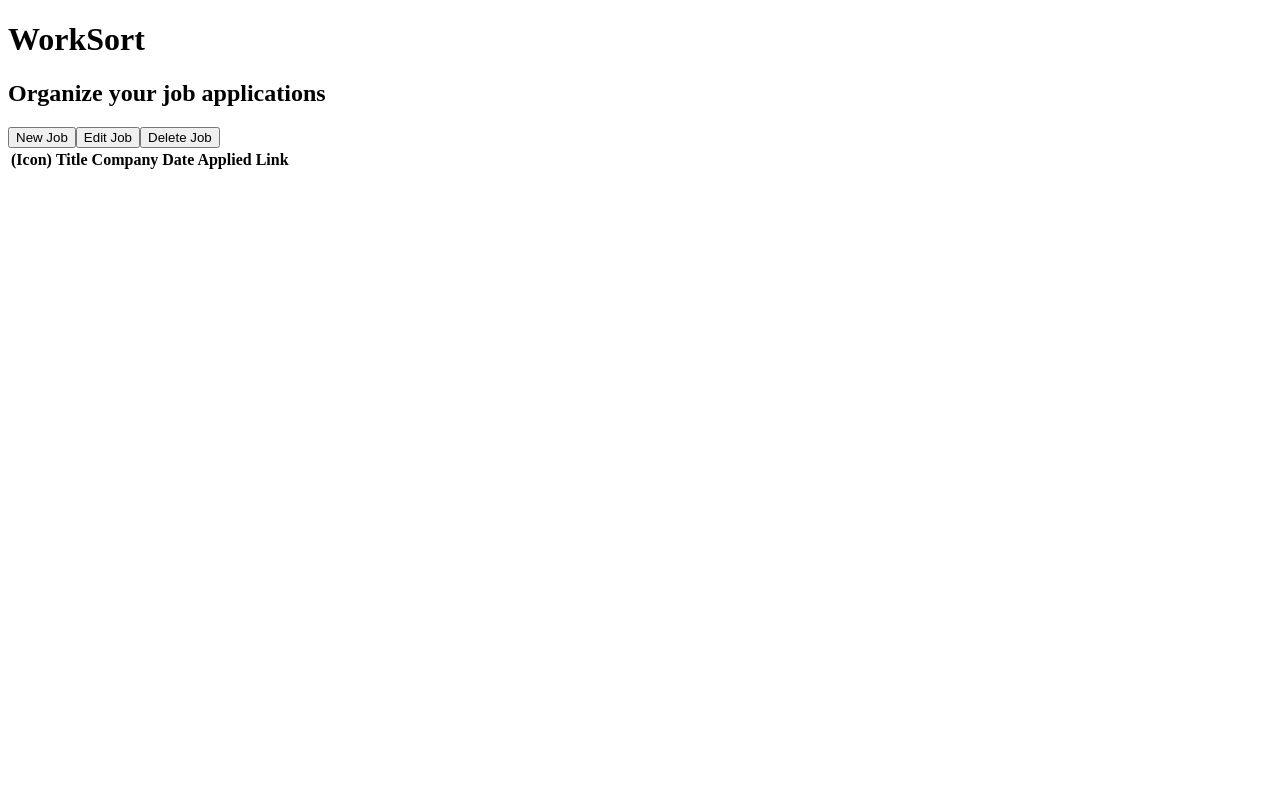
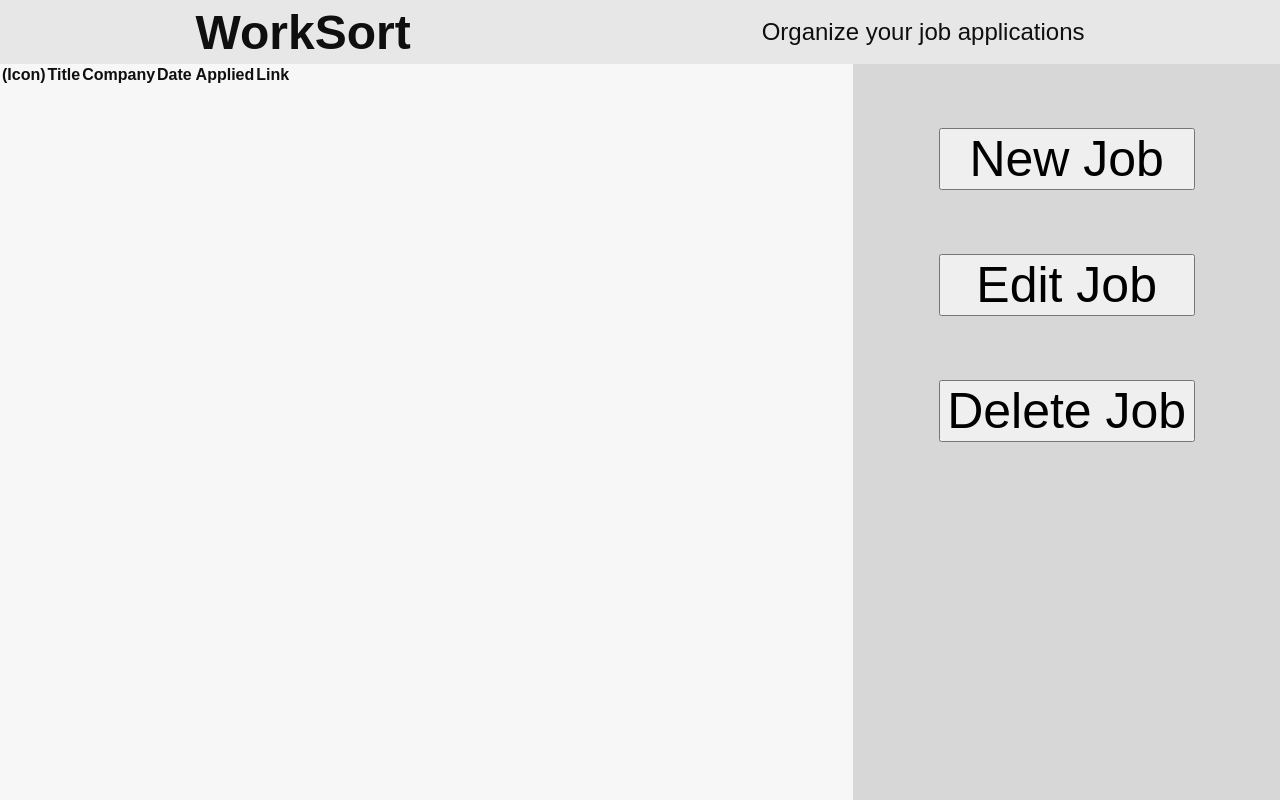
Before and after one commit to bd2720/worksort, a Vue app in the folder WorkSort/: page / in a window 1280 px wide. Built offline with nearby package versions, Linux system fonts and the light colour scheme.

Commit message:
begin style

```diff
--- a/WorkSort/src/App.vue
+++ b/WorkSort/src/App.vue
@@ -11,7 +11,7 @@
 const tempDate = ref("")
 const tempURL = ref("")
 // clear fields
-  function clearInputs(){
+function clearInputs() {
   tempTitle.value = ""
   tempCompany.value = ""
   tempDate.value = ""
@@ -29,18 +29,18 @@
 })
 
 const addingJobs = ref(false)
-  function startNewJob(){
+function startNewJob() {
   clearInputs()
   addingJobs.value = true
 }
 
 const editingJobs = ref(false)
-  function startEditJob(){
+function startEditJob() {
   editingJobs.value = true
 }
 
 const deletingJobs = ref(false)
-  function startDeleteJob(){
+function startDeleteJob() {
   deletingJobs.value = true
 }
 
@@ -50,7 +50,7 @@
 })
 
 // add filled-out job object to jobs
-  function finalizeNewJob(){
+function finalizeNewJob() {
   // add new job object
   jobs.value.push({
     id: nextID.value++,
@@ -63,7 +63,7 @@
   addingJobs.value = false
 }
 
-  function abortNewJob(){
+function abortNewJob() {
   addingJobs.value = false
 }
 
@@ -71,17 +71,17 @@
 const selectedJobID = ref(null)
 // reference to the selected job object
 const selectedJob = computed(() => {
-    if(!selectedJobID.value) return null
+  if (!selectedJobID.value) return null
   // sequentially search for job object in jobs array
-    for(const job of jobs.value){
-      if(job['id'] == selectedJobID.value){
+  for (const job of jobs.value) {
+    if (job['id'] == selectedJobID.value) {
       return job
     }
   }
   return null
 })
 // begin editing job information
-  function selectJob(jobID){
+function selectJob(jobID) {
   // save the selected job id
   selectedJobID.value = jobID
   // init. fields with specified job information
@@ -91,7 +91,7 @@
   tempURL.value = selectedJob.value['url']
 }
 
-  function editJob(){
+function editJob() {
   // save new information to the currently selected job
   selectedJob.value['title'] = tempTitle.value
   selectedJob.value['company'] = tempCompany.value
@@ -102,33 +102,33 @@
 }
 
 // when "Cancel" is pressed while editing a specific job
-  function deselectJob(){
+function deselectJob() {
   selectedJobID.value = null
 }
 
 // exit editing mode
-  function finalizeEditJob(){
+function finalizeEditJob() {
   editingJobs.value = false
 }
 
 // delete the job associated with the given jobID
-  function deleteJob(jobID){
+function deleteJob(jobID) {
   // remove job with matching ID
   jobs.value = jobs.value.filter((job) => job['id'] != jobID)
 }
 
 // exit deletingJobs mode
-  function finalizeDeleteJob(){
+function finalizeDeleteJob() {
   deletingJobs.value = false
 }
 
 // guess favicon url (https://example.com/xyz/... => https://example.com/favicon.ico)
-  function getFavicon(url){
+function getFavicon(url) {
   // search for first '/' after '//'
   let offset = 0
   let shortUrl = url
-    if(url.indexOf('http') == 0){
-      if(url[4] == 's'){ // https
+  if (url.indexOf('http') == 0) {
+    if (url[4] == 's') { // https
       shortUrl = url.slice(8)
       offset = 8
     } else { // http
@@ -137,7 +137,7 @@
     }
   }
   const slashIndex = shortUrl.indexOf('/')
-    if(slashIndex == -1){
+  if (slashIndex == -1) {
     return url + '/favicon.ico'
   }
   return url.slice(0, offset + slashIndex) + '/favicon.ico'
@@ -148,27 +148,9 @@
 <template>
   <header>
     <h1>WorkSort</h1>
-    <h2>Organize your job applications</h2>
+    <p>Organize your job applications</p>
   </header>
-  <aside>
-    <div class="function-wrapper" v-if="showFunctions">
-      <button @click="startNewJob()">New Job</button>
-      <button @click="startEditJob()">Edit Job</button>
-      <button @click="startDeleteJob()">Delete Job</button>
-    </div>
-    <button @click="finalizeEditJob()" v-if="editingJobs && !selectedJobID">Done</button>
-    <button @click="finalizeDeleteJob()" v-if="deletingJobs">Done</button>
-    <form v-if="showInputs">
-      <input v-model="tempTitle" placeholder="Title">
-      <input v-model="tempCompany" placeholder="Company">
-      <input type="date" v-model="tempDate" placeholder="Date Applied">
-      <input type="url" v-model="tempURL" placeholder="Link">
-      <button @click="finalizeNewJob()" v-if="addingJobs">Add Job</button>
-      <button @click="abortNewJob()" v-if="addingJobs">Cancel</button>
-      <button @click="editJob()" v-if="editingJobs">Save</button>
-      <button @click="deselectJob()" v-if="editingJobs">Cancel</button>
-    </form>
-  </aside>
+  <div class="main-wrapper">
     <main>
       <table>
         <thead>
@@ -183,19 +165,106 @@
         <tbody>
           <tr v-for="job in jobsDisplayed">
             <!--<td>{{ job['id'] }}</td>-->
-          <td><img alt="" :src="getFavicon(job['url'])" height="16px" width="16px"></td>
+            <td>
+              <img alt="" :src="getFavicon(job['url'])" height="16px" width="16px">
+            </td>
             <td>{{ job['title'] }}</td>
             <td>{{ job['company'] }}</td>
             <td>{{ job['date'] }}</td>
-          <td><a :href="job['url']">Visit</a></td>
-          <td v-if="editingJobs"><button @click="selectJob(job['id'])">Edit</button></td>
-          <td v-if="deletingJobs"><button @click="deleteJob(job['id'])">Delete</button></td>
+            <td>
+              <a :href="job['url']">Visit</a>
+            </td>
+            <td v-if="editingJobs && !selectedJobID">
+              <button @click="selectJob(job['id'])">Edit</button>
+            </td>
+            <td v-if="deletingJobs">
+              <button @click="deleteJob(job['id'])">Delete</button>
+            </td>
           </tr>
         </tbody>
       </table>
     </main>
+    <aside>
+      <div class="function-wrapper" v-if="showFunctions">
+        <button @click="startNewJob()">New Job</button>
+        <button @click="startEditJob()">Edit Job</button>
+        <button @click="startDeleteJob()">Delete Job</button>
+      </div>
+      <button @click="finalizeEditJob()" v-if="editingJobs && !selectedJobID">Done</button>
+      <button @click="finalizeDeleteJob()" v-if="deletingJobs">Done</button>
+      <form class="input-wrapper" v-if="showInputs">
+        <input v-model="tempTitle" placeholder="Title">
+        <input v-model="tempCompany" placeholder="Company">
+        <input type="date" v-model="tempDate" placeholder="Date Applied">
+        <input type="url" v-model="tempURL" placeholder="Link">
+        <div class="input-button-wrapper" v-if="addingJobs">
+          <button @click="finalizeNewJob()">Add Job</button>
+          <button @click="abortNewJob()">Cancel</button>
+        </div>
+        <div class="input-button-wrapper" v-if="editingJobs">
+          <button @click="editJob()">Save</button>
+          <button @click="deselectJob()">Cancel</button>
+        </div>
+      </form>
+    </aside>
+  </div>
 </template>
 
-<style scoped>
+<style>
+:root {
+  --bg-col: #f7f7f7;
+  --header-col: #e7e7e7;
+  --aside-col: #d7d7d7;
+  --text-col: #0f0f0f;
+  --button-col: #e7e7e7;
+  --border-col: #bfbfbf;
+  font-family: sans-serif;
+}
+* {
+  padding: 0;
+  margin: 0;
+}
+
+body {
+  background-color: var(--bg-col);
+  color: var(--text-col);
+}
+header {
+  background: var(--header-col);
+  width: calc(100vw - 40px);
+  padding: 0 20px;
+  height: 64px;
+  display: flex;
+  flex-direction: row;
+  justify-content: space-around;
+  align-items: center;
+  font-size: 24px;
+}
+
+.main-wrapper {
+  display: grid;
+  grid-template-columns: 2fr 1fr;
+  height: calc(100vh - 64px);
+}
+
+
+
+aside {
+  background: var(--aside-col);
+}
+
+.function-wrapper {
+  height: 60%;
+  display: flex;
+  flex-direction: column;
+  align-items: center;
+  justify-content: space-evenly;
+  margin-bottom: 40%;
+}
+
+.function-wrapper button {
+  width: 60%;
+  font-size: 50px;
+}
 
 </style>
```
Lines whose indentation alone changed are shown as unchanged.
